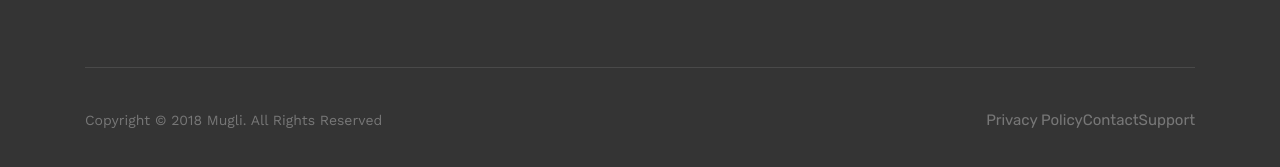
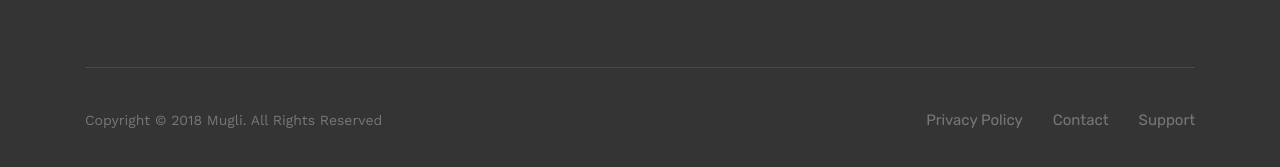
Before and after one commit to nabilfsd/mono-home-web-design, a plain HTML site: page index.html in a window 1280 px wide. Shown: the part 5821-5988 px from the top of the page. Drawn offline with nearby package versions, Linux system fonts and the light colour scheme.

Commit message:
fixing copy-right page link

```diff
--- a/css/style.css
+++ b/css/style.css
@@ -719,12 +719,8 @@ button:focus {
     text-decoration: none;
     display: inline-block;
     margin-left: 30px;
-}
-
-.cp-right-p a {
     font-size: 15px;
     color: #777777;
-    margin: 0;
 }
 
 .cp-right-p a:hover {
```
